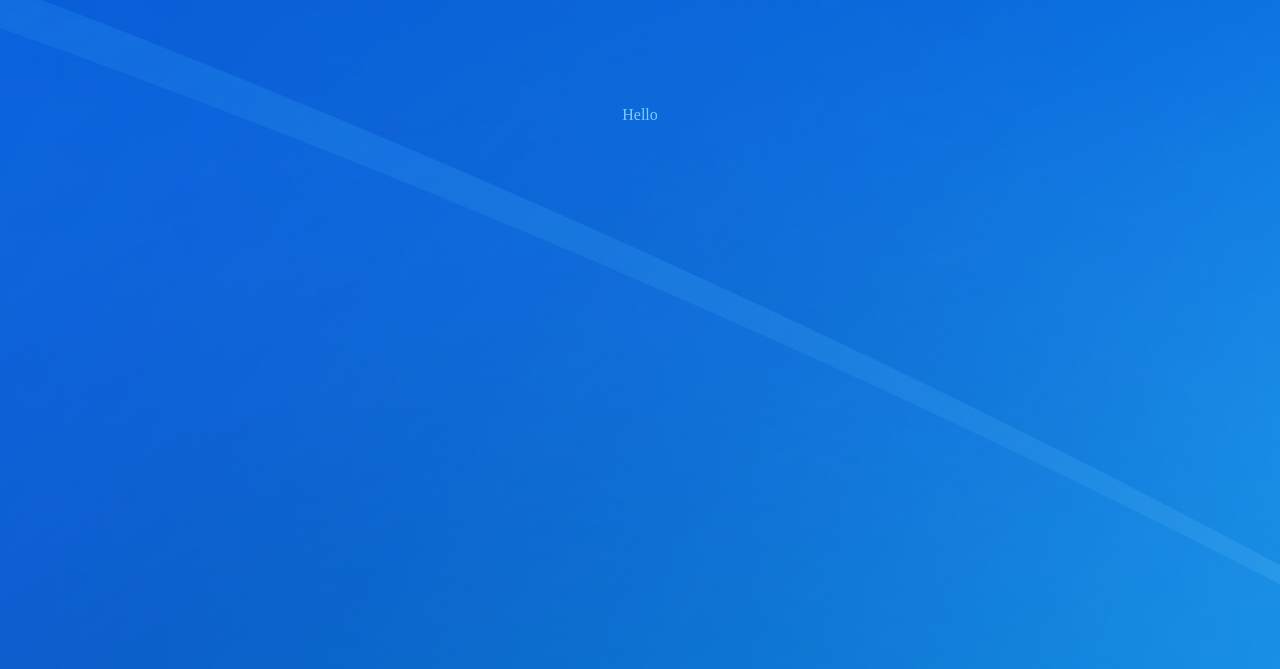
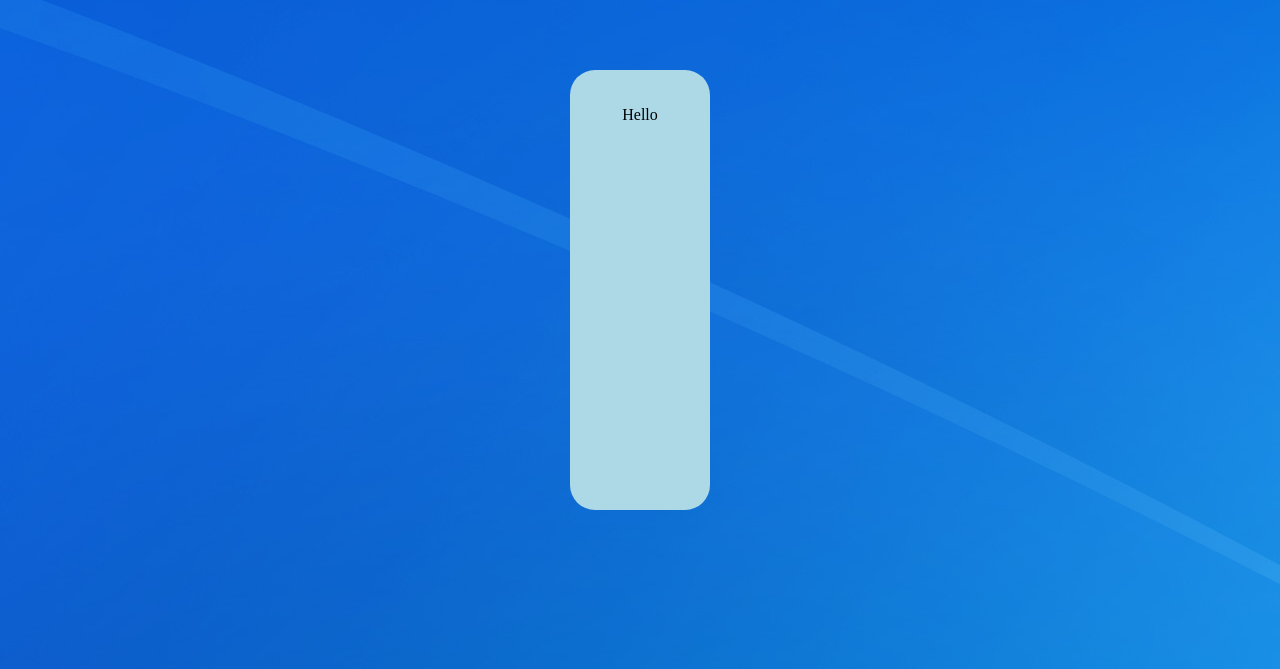
Before and after one commit to micx003/Skylake370, a plain HTML site: page index.html in a window 1280 px wide. Shown: the part 131-800 px from the top of the page. Drawn offline with Linux system fonts and the light colour scheme.

Commit message:
Update index.html

```diff
--- a/index.html
+++ b/index.html
@@ -4,7 +4,7 @@
 <center><p style="font-family: Microsoft Sans Serif;font-size:90px;color:white;">Skylake370</p></center>
   </div>
   <center>
-  <div style="color: #80ccff;height: 400px;width: 100px;border-radius: 25px;padding: 20px">
+  <div style="background:LightBlue;height: 400px;width: 100px;border-radius: 25px;padding: 20px">
     <p>Hello</p>
   </div>
   </center>
```
